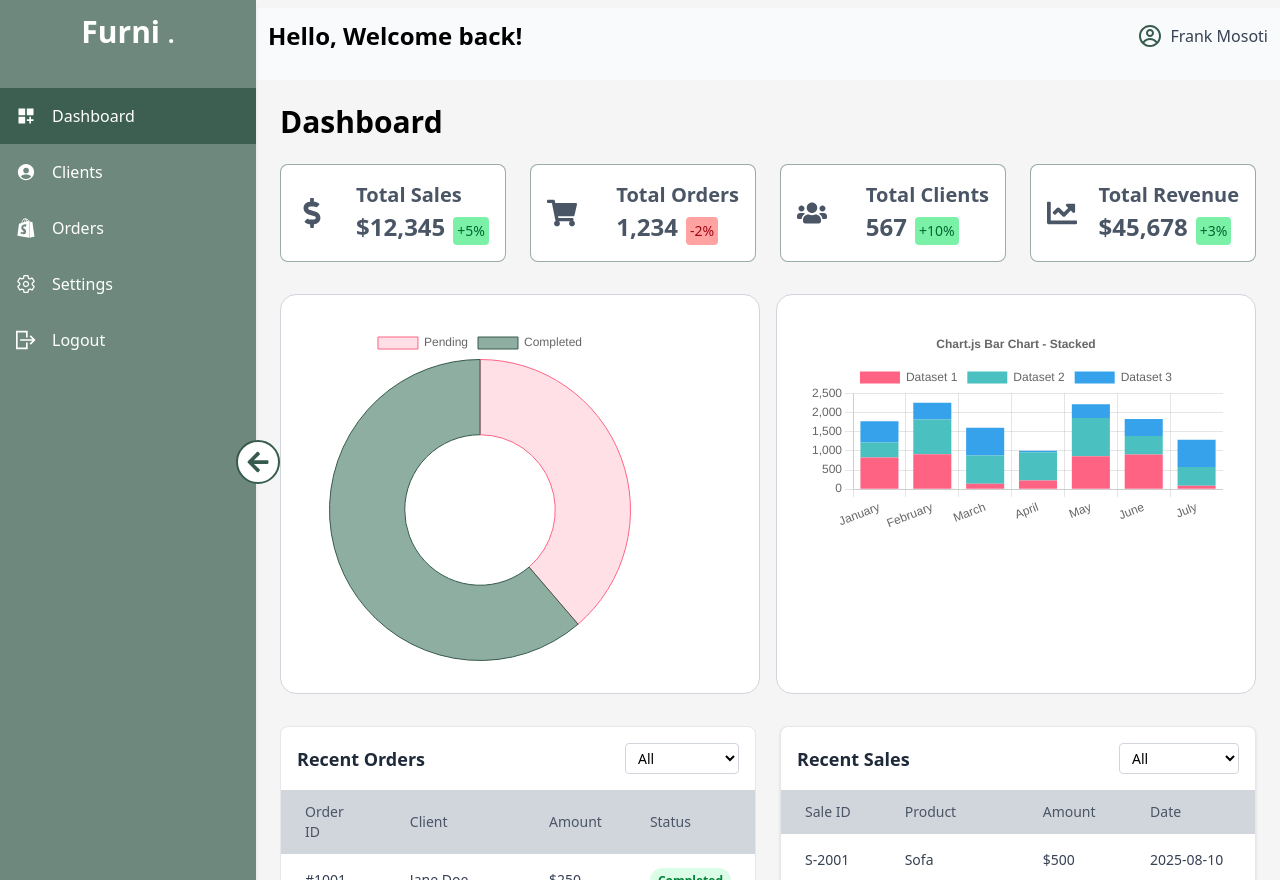
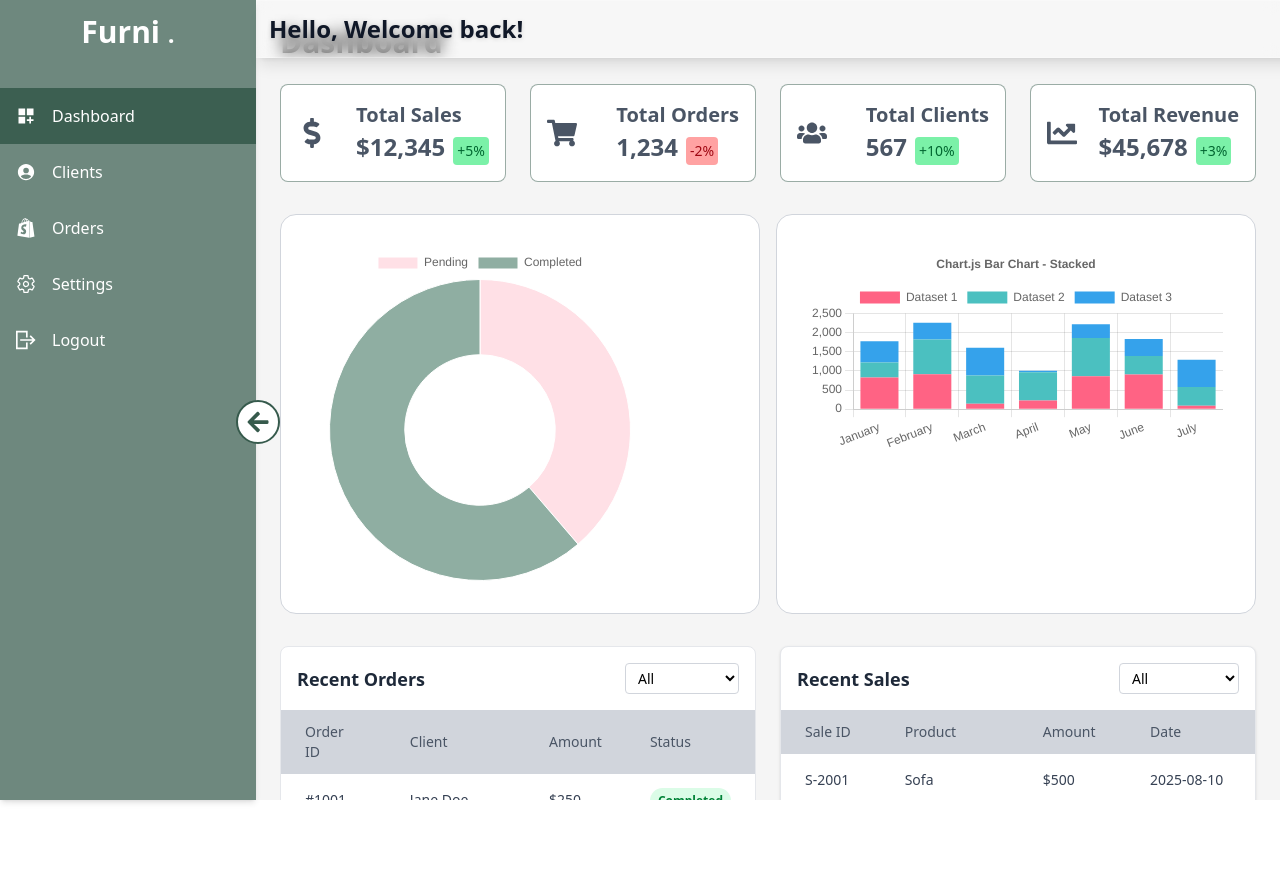
Before and after one commit to FrancisMosoti/FurnitureStore-Frontend, a React (Vite) app: page /dashboard in a window 1280 px wide. After the commit the page ends 800 px from the top, so only its background shows below. Built offline with nearby package versions, Linux system fonts and the light colour scheme.

Commit message:
Top Navigation and glassmorphism

```diff
--- a/src/Layout/DashBoardLayout.jsx
+++ b/src/Layout/DashBoardLayout.jsx
@@ -5,10 +5,9 @@ import TopNav from "../Sections/Dashboard/TopNav";
 
 const DashBoardLayout = ({ children }) => {
   return (
-    <div className="bg-[#F5F5F5] min-h-screen max-w-screen flex flex-row">
-      <div>
-        <SideMenu />
-      </div>
+    <div className="bg-[#F5F5F5] min-h-screen w-full flex-col flex md:flex-row">
+      <SideMenu />
+
       <div className="flex-1">
         <TopNav />
         <Outlet />
--- a/src/Sections/Dashboard/TopNav.jsx
+++ b/src/Sections/Dashboard/TopNav.jsx
@@ -2,13 +2,16 @@ import { CgProfile } from "react-icons/cg";
 
 const TopNav = () => {
   return (
-    <div className="w-full bg-gray-50 flex  justify-between items-center p-3 mt-2">
-      <h1 className="text-2xl font-bold mb-4">Hello, Welcome back!</h1>
-      <p className="mb-4 font-medium text-gray-700 flex gap-2 items-center justify-center">
-        <span>
-          <CgProfile className="text-2xl text-[#365A4C]" />
-        </span>
-        Frank Mosoti
+    <div className="w-full fixed bg-white/20 backdrop-blur-sm border border-white/30 shadow-lg flex flex-col sm:flex-row justify-between items-start sm:items-center p-3  gap-2">
+      {/* Greeting */}
+      <h1 className="text-xl sm:text-2xl font-bold text-gray-900 drop-shadow-sm">
+        Hello, Welcome back!
+      </h1>
+
+      {/* Profile */}
+      <p className="font-medium text-gray-800 flex gap-2 items-center drop-shadow-sm">
+        <CgProfile className="text-2xl text-[#365A4C]" />
+        <span className="text-sm sm:text-base">Frank Mosoti</span>
       </p>
     </div>
   );
--- a/src/pages/Dashboard/Dashboard.jsx
+++ b/src/pages/Dashboard/Dashboard.jsx
@@ -61,7 +61,7 @@ const data = {
       data: [12, 19],
 
       backgroundColor: ["rgba(255, 99, 132, 0.2)", "#8FAEA2"],
-      borderColor: ["rgba(255, 99, 132, 1)", "#365A4C"],
+      borderColor: ["#FFF", "#FFF"],
       borderWidth: 1,
     },
   ],
@@ -155,6 +155,7 @@ const Dashboard = () => {
                   <option value="In progress">In progress</option>
                 </select>
               </div>
+              <div className="overflow-x-auto">
                 <table className="w-full text-left">
                   <thead className="bg-gray-300">
                     <tr>
@@ -199,6 +200,7 @@ const Dashboard = () => {
                   </tbody>
                 </table>
               </div>
+            </div>
 
             {/* Recent Sales Table */}
             <div className="bg-white rounded-lg border border-gray-200 shadow-sm">
@@ -221,6 +223,7 @@ const Dashboard = () => {
                   )}
                 </select>
               </div>
+              <div className="overflow-x-auto">
                 <table className="w-full text-left">
                   <thead className="bg-gray-300">
                     <tr>
@@ -267,6 +270,7 @@ const Dashboard = () => {
           </div>
         </div>
       </div>
+    </div>
   );
 };
 
```
Lines whose indentation alone changed are shown as unchanged.
